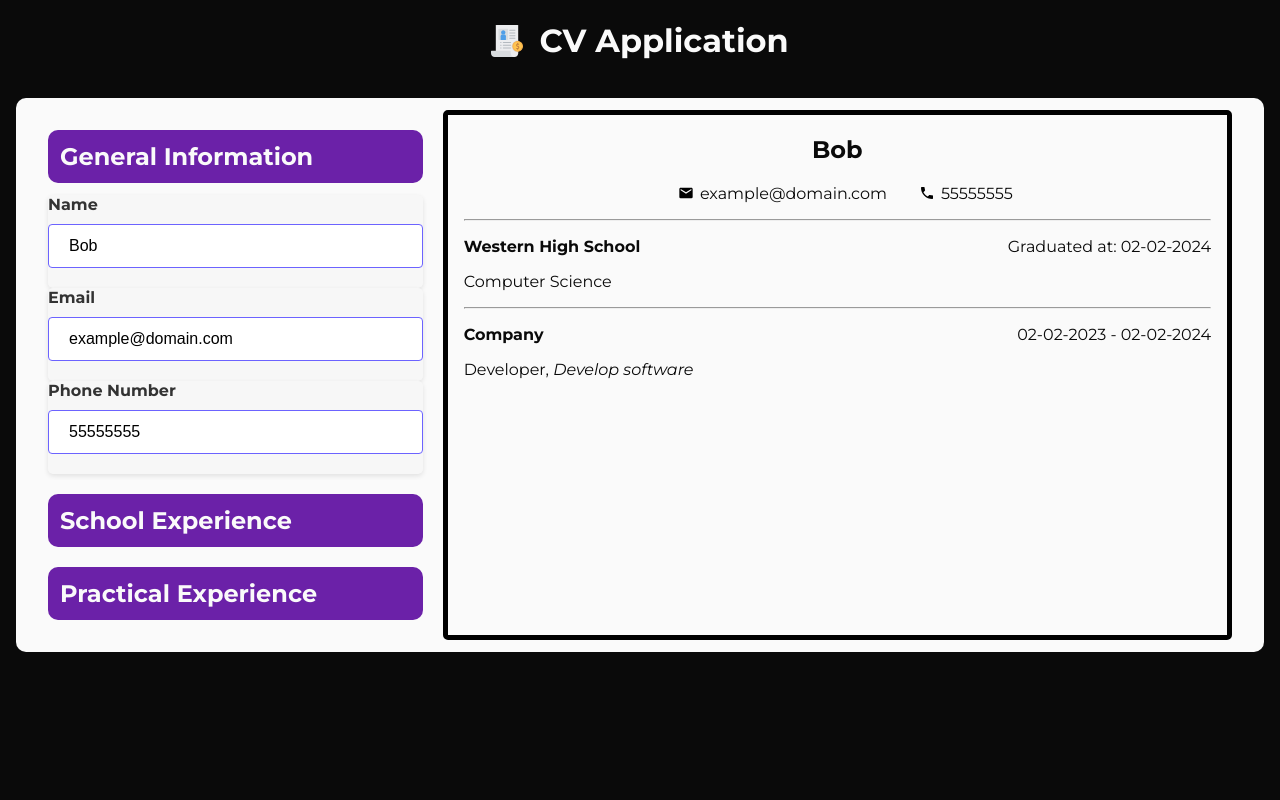
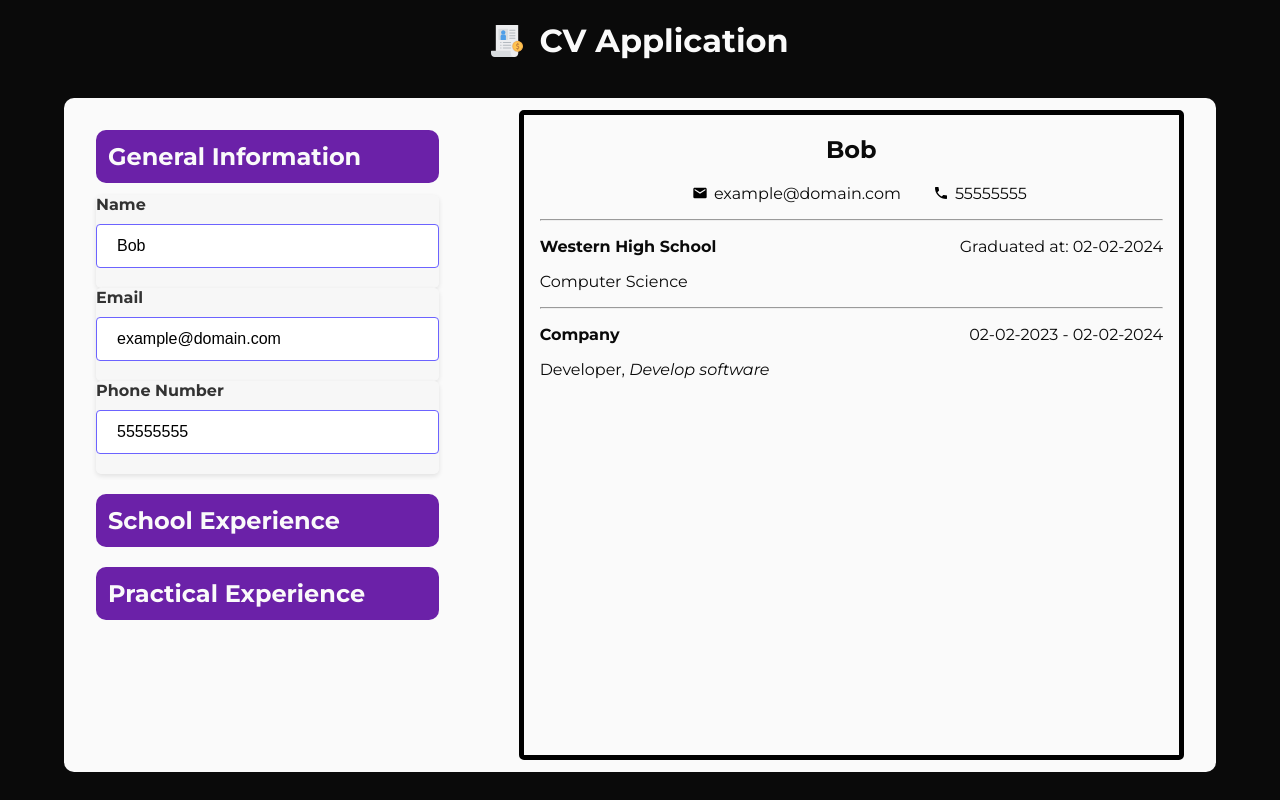
Before and after one commit to alienworld1/cv-application, a React (Vite) app: page / in a window 1280 px wide. Built offline with nearby package versions, Linux system fonts and the light colour scheme.

Commit message:
Fix styling

```diff
--- a/src/styles/App.css
+++ b/src/styles/App.css
@@ -5,7 +5,7 @@ body {
 }
 
 main {
-  margin: 16px;
+  margin: 16px min(64px, 10%);
   background-color: #fafafa;
   color: #0a0a0a;
   display: grid;
--- a/src/styles/Resume.css
+++ b/src/styles/Resume.css
@@ -1,6 +1,8 @@
 .resume {
   border: 5px solid black;
   border-radius: 5px;
+  margin-left: min(60px, 30%);
+  height: 80vh;
 }
 
 .resume h2 {
```
